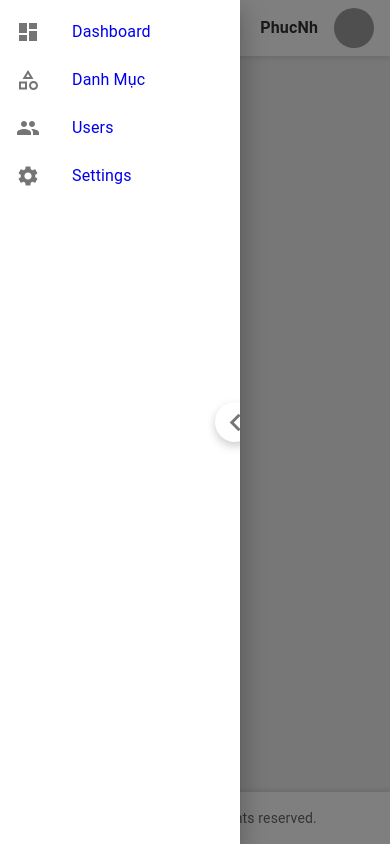
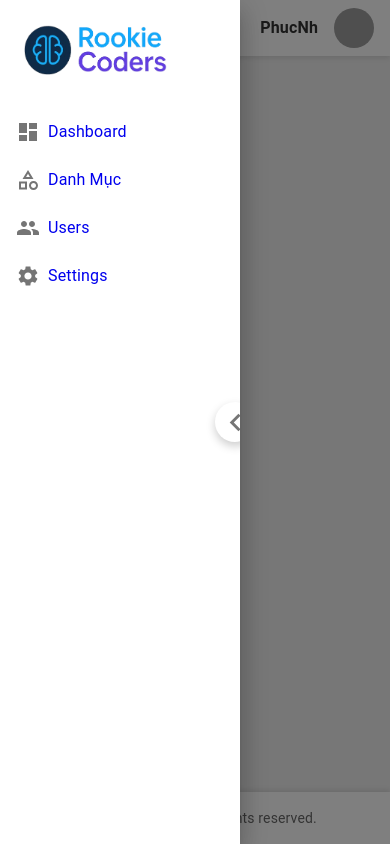
Before and after one commit to Phuc-Grut/tiemtra-client, a React (Create React App) app: page / in a window 390 px wide. Built offline with nearby package versions, Linux system fonts and the light colour scheme; grey boxes are pictures that could not be loaded.

Commit message:
uplogoadmin

```diff
--- a/src/components/Dashboard/Layouts/Sidebar.tsx
+++ b/src/components/Dashboard/Layouts/Sidebar.tsx
@@ -1,4 +1,4 @@
-import { useState } from "react";
+import { Dispatch, SetStateAction, useState } from "react";
 import {
   Drawer,
   List,
@@ -20,8 +20,13 @@ import { Link } from "react-router-dom";
 import { useTheme } from "@mui/material/styles";
 import { useMediaQuery } from "@mui/material";
 
-const Sidebar = () => {
-  const [expanded, setExpanded] = useState(true);
+type SidebarProps = {
+  expanded: boolean;
+  setExpanded: Dispatch<SetStateAction<boolean>>;
+};
+
+const Sidebar = ({expanded, setExpanded} : SidebarProps) => {
+  // const [expanded, setExpanded] = useState(true);
   const theme = useTheme();
   const isMobile = useMediaQuery(theme.breakpoints.down("md"));
 
@@ -45,6 +50,33 @@ const Sidebar = () => {
         },
       }}
     >
+      <div
+        style={{
+          width: "100%",
+          height: 100,
+          display: "flex",
+          alignItems: "center",
+          justifyContent: expanded ? "flex-start" : "center",
+          paddingLeft: expanded ? "24px" : 0,
+          paddingRight: expanded ? "16px" : 0,
+          boxSizing: "border-box",
+        }}
+      >
+        <img
+          src={
+            expanded ? "/image/logo/fullLogo.png" : "/image/logo/LogoIcon.png"
+          }
+          alt="Rookie Coders"
+          style={{
+            height: expanded ? 50 : 40,
+            maxWidth: expanded ? 180 : 40,
+            width: "auto",
+            objectFit: "contain",
+            transition: "all 0.3s ease",
+          }}
+        />
+      </div>
+
       <List sx={{ width: "100%" }}>
         <Tooltip
           title="Dashboard"
@@ -56,7 +88,13 @@ const Sidebar = () => {
             to="/dashboard"
             sx={{ cursor: "pointer", justifyContent: "center" }}
           >
-            <ListItemIcon>
+            <ListItemIcon
+              sx={{
+                minWidth: 0,
+                paddingRight : expanded ? 1 : "auto",
+                justifyContent: "center",
+              }}
+            >
               <Dashboard />
             </ListItemIcon>
             {expanded && <ListItemText primary="Dashboard" />}
@@ -73,7 +111,13 @@ const Sidebar = () => {
             to="/category"
             sx={{ cursor: "pointer", justifyContent: "center" }}
           >
-            <ListItemIcon>
+            <ListItemIcon
+              sx={{
+                minWidth: 0,
+                paddingRight: expanded ? 1 : "auto",
+                justifyContent: "center",
+              }}
+            >
               <CategoryOutlined />
             </ListItemIcon>
             {expanded && <ListItemText primary="Danh Mục" />}
@@ -90,7 +134,13 @@ const Sidebar = () => {
             to="/users"
             sx={{ cursor: "pointer", justifyContent: "center" }}
           >
-            <ListItemIcon>
+            <ListItemIcon
+              sx={{
+                minWidth: 0,
+                paddingRight: expanded ? 1 : "auto",
+                justifyContent: "center",
+              }}
+            >
               <People />
             </ListItemIcon>
             {expanded && <ListItemText primary="Users" />}
@@ -107,7 +157,13 @@ const Sidebar = () => {
             to="/settings"
             sx={{ cursor: "pointer", justifyContent: "center" }}
           >
-            <ListItemIcon>
+            <ListItemIcon
+              sx={{
+                minWidth: 0,
+                paddingRight: expanded ? 1 : "auto",
+                justifyContent: "center",
+              }}
+            >
               <Settings />
             </ListItemIcon>
             {expanded && <ListItemText primary="Settings" />}
--- a/src/components/Dashboard/Layouts/Topbar.tsx
+++ b/src/components/Dashboard/Layouts/Topbar.tsx
@@ -1,45 +1,75 @@
-import { AppBar, Toolbar, IconButton, Typography, Badge, Avatar } from "@mui/material";
-import { Notifications, Menu, Call, NetworkWifi3Bar } from "@mui/icons-material";
+import {
+  AppBar,
+  Toolbar,
+  IconButton,
+  Typography,
+  Badge,
+  Avatar,
+  useTheme,
+  useMediaQuery,
+} from "@mui/material";
+import {
+  Notifications,
+  Menu as MenuIcon,
+  Call,
+  NetworkWifi3Bar,
+} from "@mui/icons-material";
 
-const TopBar = () => {
+type TopBarProps = {
+  setExpanded: (value: boolean) => void;
+};
+
+
+const TopBar = ({ setExpanded } : TopBarProps) => {
+  const theme = useTheme();
+  const isMobile = useMediaQuery(theme.breakpoints.down("md"));
+
   return (
     <AppBar
-    //   position="fixed"
       sx={{
-        // width: "calc(100% - 240px)", // Để tránh chồng lên sidebar (nếu có)
-        ml: "240px", // Khoảng cách với sidebar
+        ml: isMobile ? 0 : "240px", // Giữ khoảng cách khi không phải mobile
         backgroundColor: "#fff",
         color: "#333",
         boxShadow: "0px 2px 5px rgba(0, 0, 0, 0.1)",
       }}
     >
       <Toolbar>
-        {/* Icon Menu (Nếu cần) */}
-        <IconButton edge="start" sx={{ display: { sm: "none" } }}>
-          <Menu />
-        </IconButton>
+        {/* Nút menu chỉ hiển thị ở mobile */}
+        {isMobile && (
+          <IconButton
+            edge="start"
+            onClick={() => setExpanded(true)}
+            sx={{ mr: 2 }}
+          >
+            <MenuIcon />
+          </IconButton>
+        )}
 
-        <Typography variant="h6" sx={{ flexGrow: 1, color: "#333", fontWeight: "bold" }}>
-
+        <Typography
+          variant="h6"
+          sx={{ flexGrow: 1, color: "#333", fontWeight: "bold" }}
+        >
+          {/* Có thể thêm tên app ở đây nếu muốn */}
         </Typography>
 
-        <IconButton sx={{ marginRight: 2,  }}>
+        <IconButton sx={{ marginRight: 2 }}>
           <Badge badgeContent={3} color="error">
             <Notifications />
           </Badge>
         </IconButton>
 
-        <IconButton sx={{ marginRight: 2,  }}>
-            <Call />
+        <IconButton sx={{ marginRight: 2 }}>
+          <Call />
         </IconButton>
 
-        <IconButton sx={{ marginRight: 2,  }}>
-            <NetworkWifi3Bar />
+        <IconButton sx={{ marginRight: 2 }}>
+          <NetworkWifi3Bar />
         </IconButton>
 
         <Typography variant="body1" sx={{ marginRight: 2, fontWeight: "bold" }}>
           PhucNh
         </Typography>
+
         <Avatar alt="User Avatar" src="https://source.unsplash.com/random/50x50" />
       </Toolbar>
     </AppBar>
--- a/src/layouts/DashboardLayout.tsx
+++ b/src/layouts/DashboardLayout.tsx
@@ -3,8 +3,10 @@ import Sidebar from "../components/Dashboard/Layouts/Sidebar";
 import { Outlet } from "react-router-dom";
 import TopBar from "src/components/Dashboard/Layouts/Topbar";
 import Footer from "src/components/Dashboard/Layouts/Footer";
+import { useState } from "react";
 
 const MainLayout = () => {
+  const [expanded, setExpanded] = useState(true);
   return (
     <Box
       sx={{
@@ -17,10 +19,10 @@ const MainLayout = () => {
         width: '100vw'
       }}
     >
-      <TopBar />
+      <TopBar setExpanded={setExpanded} />
 
       <Box sx={{ display: "flex", flexGrow: 1 }}>
-        <Sidebar />
+      <Sidebar expanded={expanded} setExpanded={setExpanded} />
 
         <Box sx={{ flexGrow: 1, display: "flex", flexDirection: "column" }}>
           <Box
```
Also changed, not shown: public/image/logo/LogoIcon.png (added), public/image/logo/fullLogo.png (added).
